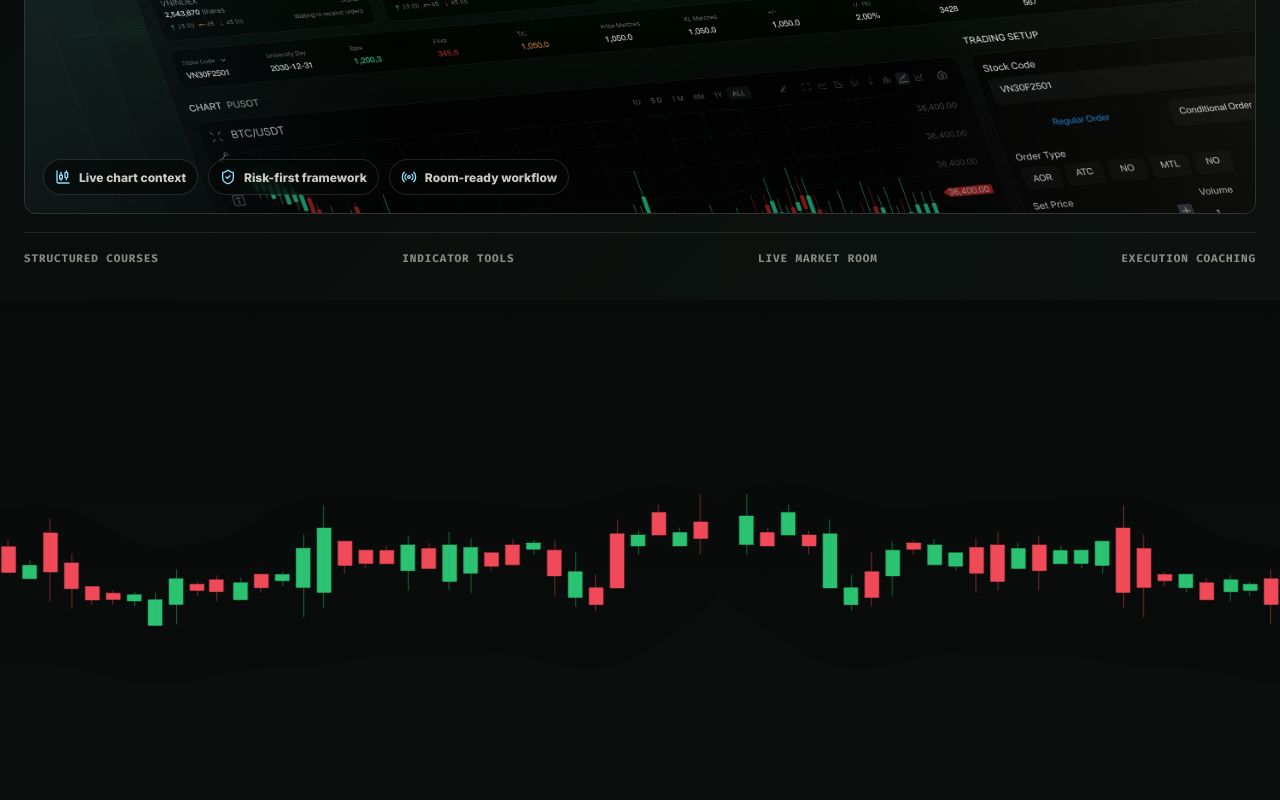
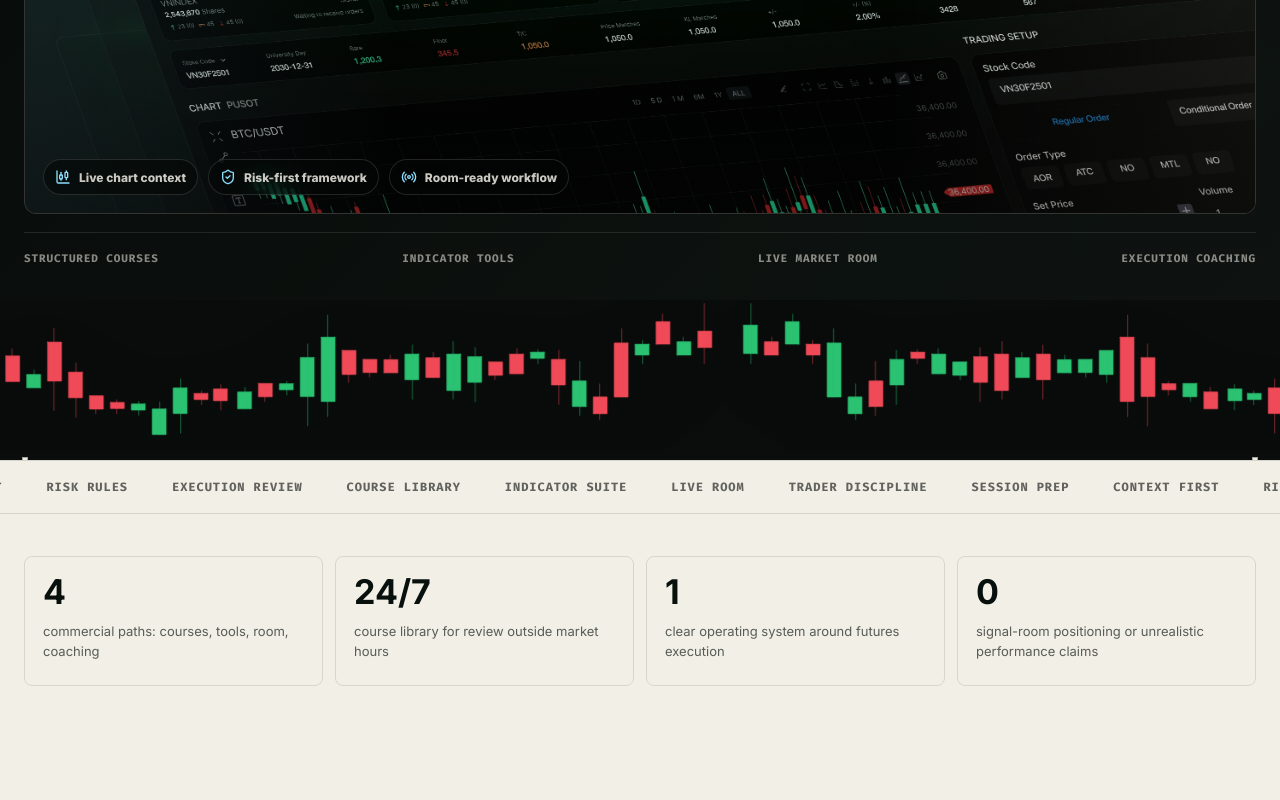
Before and after one commit to CodoWIzard/xentro-trading-template-clone, a Next.js app: page / in a window 1280 px wide. Shown: the part 899-1699 px from the top of the page. Built offline with nearby package versions, Linux system fonts and the light colour scheme.

Commit message:
Crop marquee viewport height

```diff
--- a/app/globals.css
+++ b/app/globals.css
@@ -1974,10 +1974,13 @@ select {
   position: relative;
   overflow: hidden;
   width: 100%;
-  min-height: clamp(160px, 20vw, 300px);
+  height: clamp(112px, 12vw, 176px);
 }
 
 .h-marquee_track {
+  position: absolute;
+  top: 50%;
+  left: 0;
   display: flex;
   gap: clamp(18px, 2vw, 34px);
   width: max-content;
@@ -2458,9 +2461,9 @@ select {
 
 @keyframes hMarqueeMove {
   from {
-    transform: translateX(0);
+    transform: translate3d(0, -50%, 0);
   }
   to {
-    transform: translateX(-50%);
-  }
-}
+    transform: translate3d(-50%, -50%, 0);
+  }
+}
```
